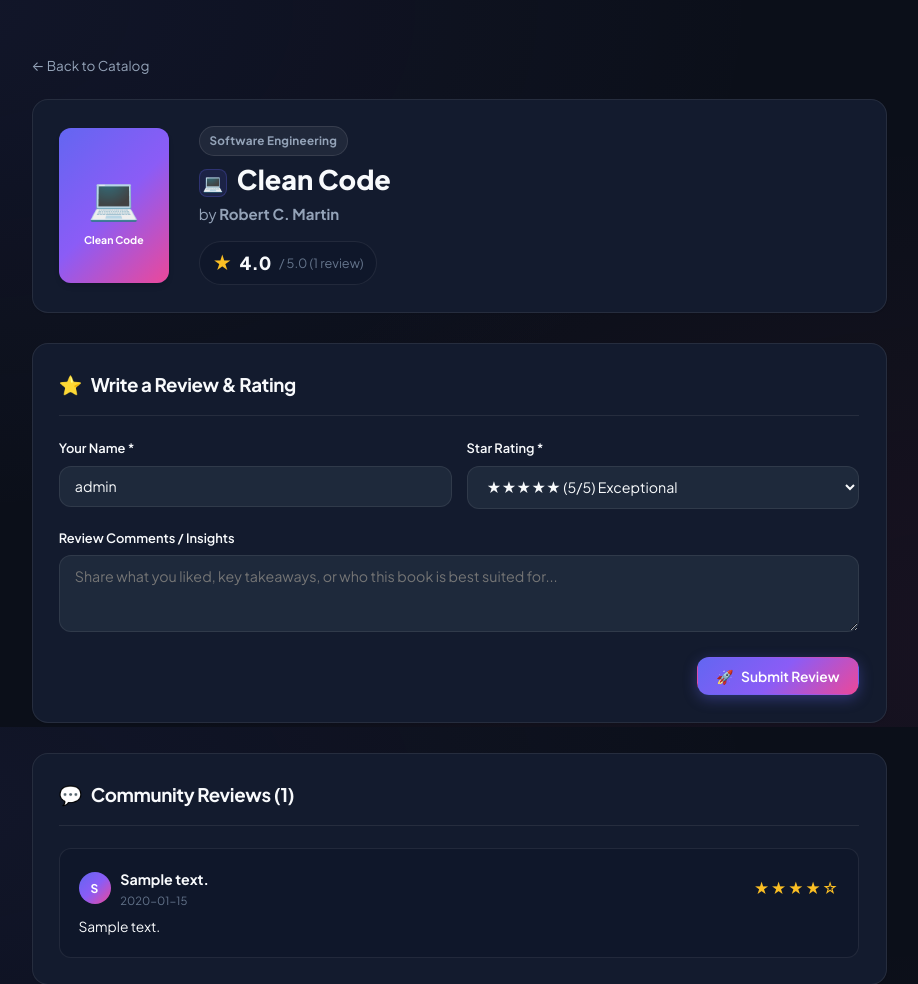
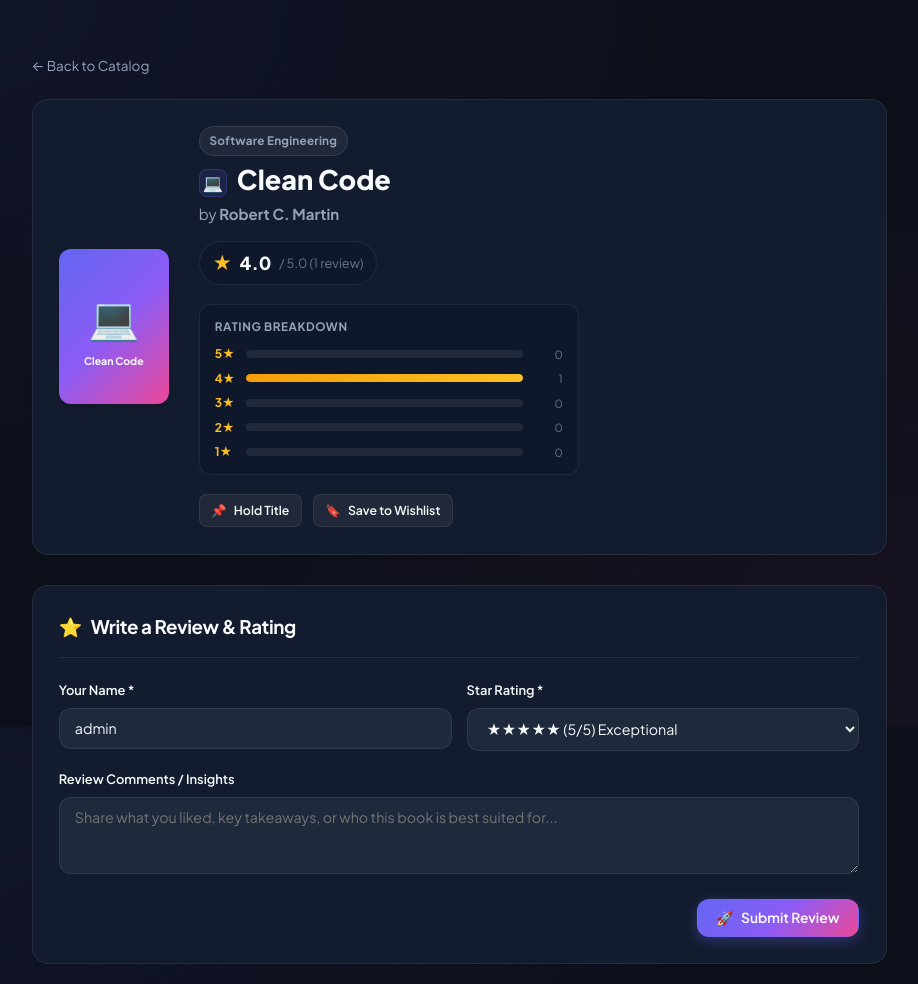
Before and after one commit to kbohra1422-gb/library-management, a Flask app: page /reviews/1 in a window 1280 px wide. Shown: the part 73-1057 px from the top of the page, without its empty margins (181-1099 px from the left). Run offline with Flask 3, Linux system fonts and the light colour scheme; a user stored in the database is signed in; data comes from the database, SQL or seed files in the repository; tables that the repository leaves empty hold one stand-in row (values such as "Sample post").

Commit message:
feat: Add star rating distribution breakdown and review submission validation

```diff
--- a/app.py
+++ b/app.py
@@ -1469,12 +1469,29 @@ def book_reviews(book_id):
     avg_rating = round(avg_rating_row["avg_rating"], 1) if avg_rating_row["avg_rating"] else None
     review_count = avg_rating_row["count"]
 
+    # Calculate star distribution breakdown
+    star_counts = {1: 0, 2: 0, 3: 0, 4: 0, 5: 0}
+    for r in reviews:
+        star_counts[r["rating"]] = star_counts.get(r["rating"], 0) + 1
+
+    star_breakdown = []
+    total_revs = len(reviews)
+    for star in [5, 4, 3, 2, 1]:
+        cnt = star_counts[star]
+        pct = round((cnt / total_revs * 100)) if total_revs > 0 else 0
+        star_breakdown.append({
+            "stars": star,
+            "count": cnt,
+            "percent": pct
+        })
+
     return render_template(
         "reviews.html",
         book=book,
         reviews=reviews,
         avg_rating=avg_rating,
-        review_count=review_count
+        review_count=review_count,
+        star_breakdown=star_breakdown
     )
 
 
--- a/templates/reviews.html
+++ b/templates/reviews.html
@@ -35,7 +35,7 @@
         <p style="color: var(--text-muted); font-size: 1rem; margin-bottom: 1rem;">by <strong>{{ book.author }}</strong></p>
 
         <!-- Average Rating Spotlight -->
-        <div style="display: flex; align-items: center; gap: 1rem;">
+        <div style="display: flex; align-items: center; gap: 1rem; flex-wrap: wrap;">
           {% if avg_rating %}
           <div style="display: flex; align-items: center; gap: 0.5rem; background: var(--bg-card-subtle); border: 1px solid var(--border-color); padding: 0.4rem 0.85rem; border-radius: var(--radius-full);">
             <span style="color: #fbbf24; font-size: 1.25rem;">★</span>
@@ -45,12 +45,45 @@
           {% else %}
           <span style="color: var(--text-subtle); font-size: 0.9rem;">No reviews yet &bull; Be the first to rate!</span>
           {% endif %}
+        </div>
 
+        <!-- Star Distribution Breakdown -->
+        {% if review_count > 0 and star_breakdown %}
+        <div style="margin-top: 1.25rem; max-width: 380px; background: var(--bg-card-subtle); padding: 0.85rem 1rem; border-radius: var(--radius-md); border: 1px solid var(--border-color);">
+          <div style="font-size: 0.78rem; font-weight: 700; text-transform: uppercase; color: var(--text-muted); margin-bottom: 0.5rem; letter-spacing: 0.05em;">Rating Breakdown</div>
+          <div style="display: flex; flex-direction: column; gap: 0.35rem;">
+            {% for item in star_breakdown %}
+            <div style="display: flex; align-items: center; gap: 0.5rem; font-size: 0.8rem;">
+              <span style="width: 24px; color: #fbbf24; font-weight: 700;">{{ item.stars }}★</span>
+              <div style="flex: 1; height: 8px; background: rgba(255, 255, 255, 0.08); border-radius: 999px; overflow: hidden;">
+                <div style="height: 100%; width: {{ item.percent }}%; background: linear-gradient(90deg, #f59e0b 0%, #fbbf24 100%); border-radius: 999px;"></div>
+              </div>
+              <span style="width: 32px; text-align: right; color: var(--text-subtle); font-size: 0.75rem;">{{ item.count }}</span>
+            </div>
+            {% endfor %}
+          </div>
+        </div>
+        {% endif %}
+
+        <!-- Quick Book Actions -->
+        <div style="display: flex; gap: 0.75rem; align-items: center; flex-wrap: wrap; margin-top: 1.25rem;">
           {% if book.pdf_url %}
-          <a href="{{ url_for('e_book_reader', book_id=book.id) }}" class="btn btn-secondary btn-sm">
+          <a href="{{ url_for('e_book_reader', book_id=book.id) }}" class="btn btn-primary btn-sm">
             <span>💻</span> Read Online
           </a>
           {% endif %}
+          {% if book.status == 'Available' %}
+          <a href="{{ url_for('borrow_page') }}" class="btn btn-secondary btn-sm">
+            <span>🔄</span> Borrow Copy
+          </a>
+          {% else %}
+          <a href="{{ url_for('reservations_page') }}" class="btn btn-secondary btn-sm">
+            <span>📌</span> Hold Title
+          </a>
+          {% endif %}
+          <a href="{{ url_for('toggle_wishlist', book_id=book.id) }}" class="btn btn-secondary btn-sm">
+            <span>🔖</span> Save to Wishlist
+          </a>
         </div>
       </div>
     </div>
```
